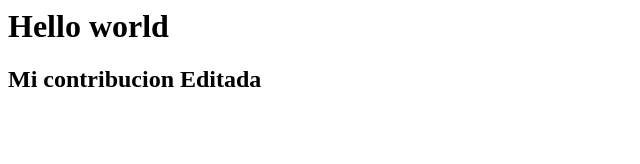
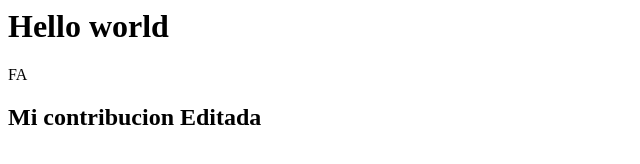
Before and after one commit to farfandavid/test_git, a plain HTML site: page index.html in a window 1280 px wide. Shown: the whole page, without its empty margins (0-640 px from the left). Drawn offline with Linux system fonts and the light colour scheme.

Commit message:
Update index.html

```diff
--- a/index.html
+++ b/index.html
@@ -1,2 +1,3 @@
 <h1>Hello world</h1>
+<p>FA</p>
 <h2>Mi contribucion Editada</h2>
```
